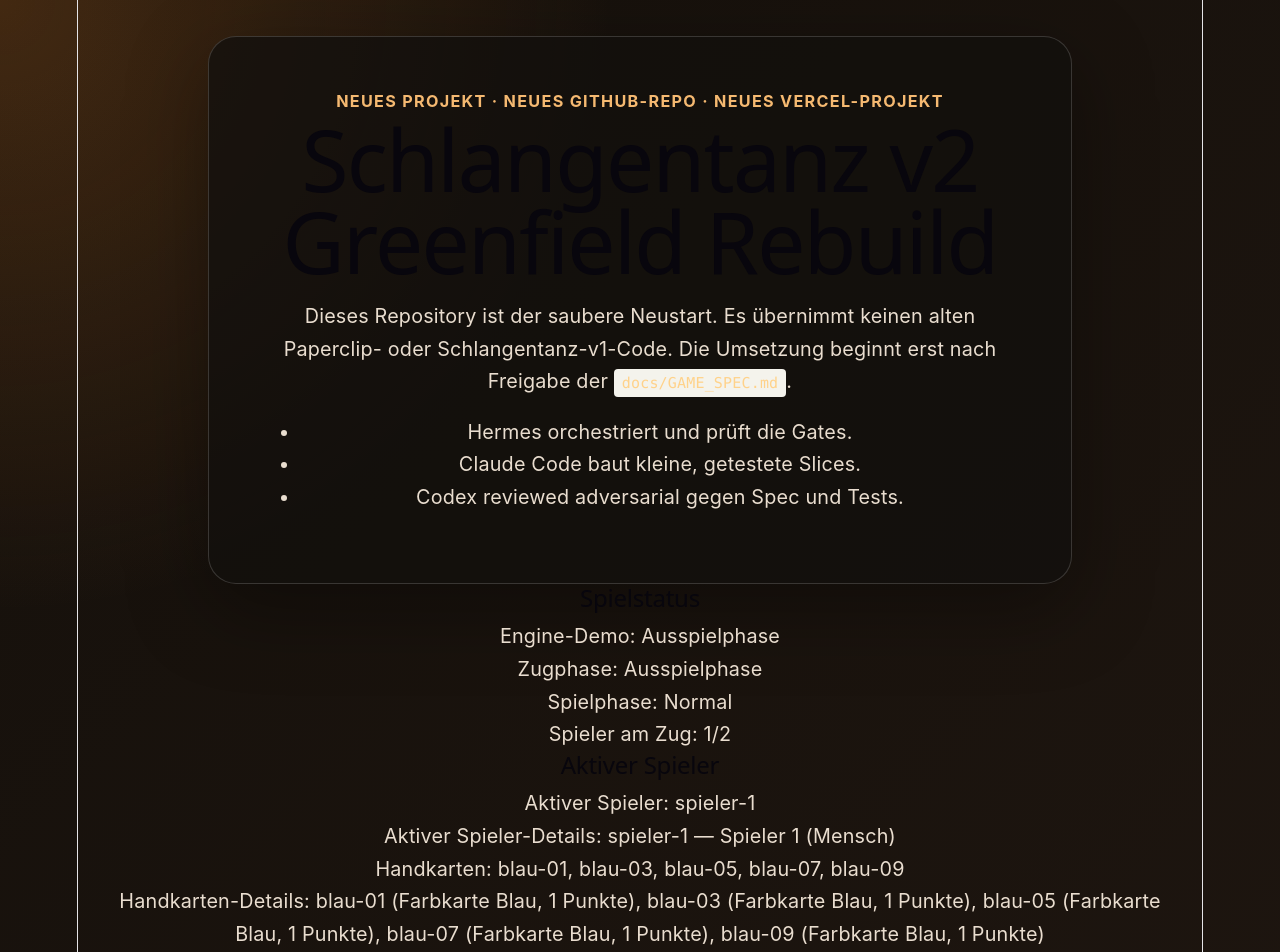
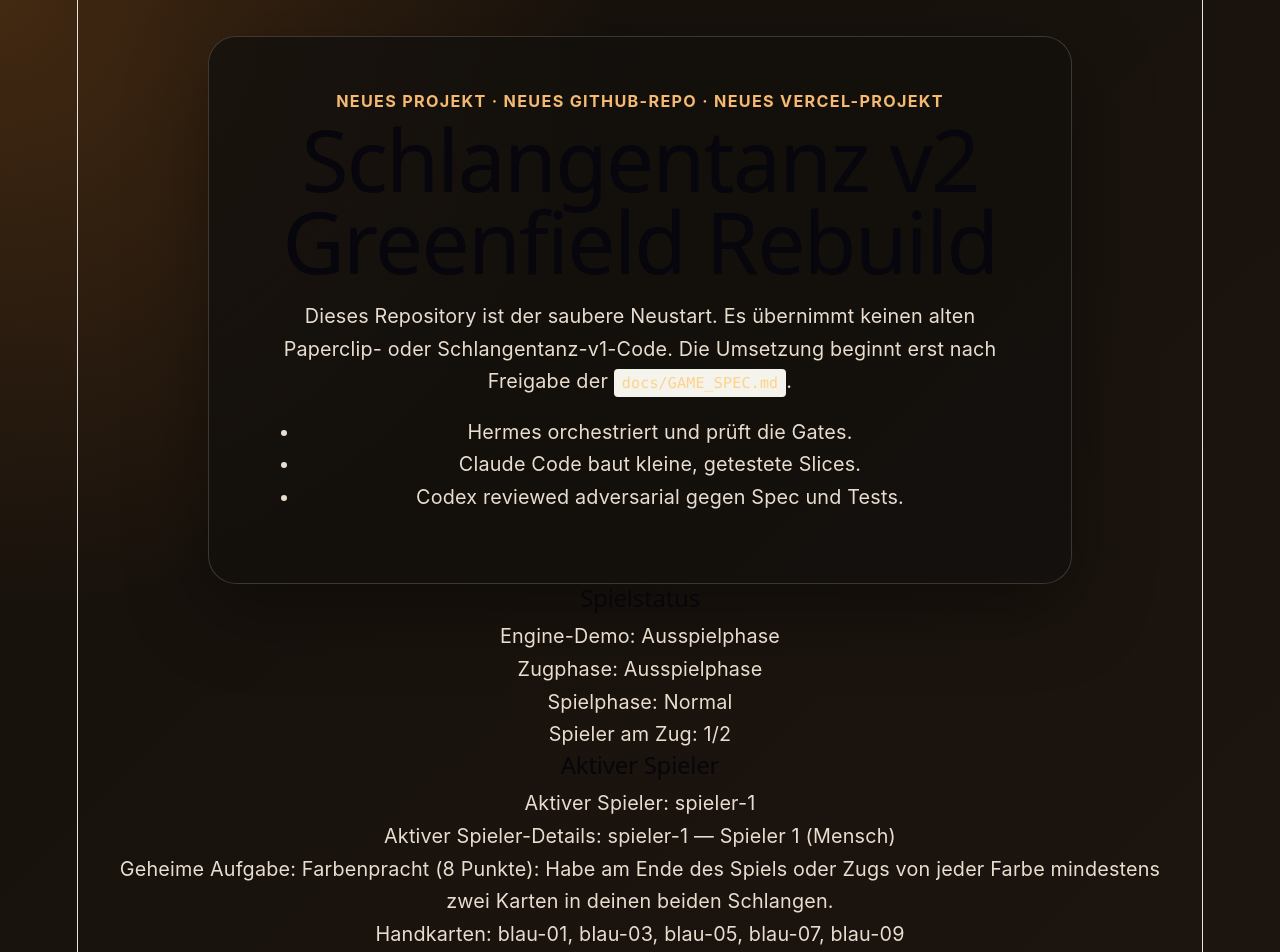
Before and after one commit to hanno79/schlangentanz-v2, a React (Vite) app: page / in a window 1280 px wide. Shown: the top 952 px of the page. Built offline with nearby package versions, Linux system fonts and the light colour scheme.

Commit message:
feat(r50): Geheime Aufgabe anzeigen

```diff
--- a/src/App.tsx
+++ b/src/App.tsx
@@ -12,12 +12,16 @@
   berechneSpielzustandGesamtwertung,
   berechneGewinner,
 } from './engine'
-import type { SpielAktion, Spielzustand } from './engine'
+import type { AufgabenkarteInfo, SpielAktion, Spielzustand } from './engine'
 
 const defaultZustand = starteAusspielphase(erstelleSpielzustand(2, () => 0.999999))
 
 function kartenIds(karten: { id: string }[]): string {
   return karten.map(k => k.id).join(', ')
+}
+
+function aufgabeLabel(a: AufgabenkarteInfo): string {
+  return `${a.name} (${a.punkte} Punkte): ${a.bedingung}`
 }
 
 function aktionsLabel(aktion: SpielAktion): string {
@@ -88,6 +92,11 @@
           <h2>Aktiver Spieler</h2>
           <p>Aktiver Spieler: {aktiverSpieler.id}</p>
           <p>Aktiver Spieler-Details: {aktiverSpieler.id} — {aktiverSpieler.name} ({aktiverSpieler.steuerung})</p>
+          <p>
+            {aktiverSpieler.geheimeAufgabe
+              ? `Geheime Aufgabe: ${aufgabeLabel(aktiverSpieler.geheimeAufgabe)}`
+              : 'Geheime Aufgabe: keine'}
+          </p>
           {aktiverSpieler.schlangen.map(schlange => (
             <p key={schlange.id}>
               Schlange {schlange.id}: {kartenIds(schlange.karten)}
@@ -158,7 +167,7 @@
           <p>
             Offene Aufgaben-Details:{' '}
             {zustand.offeneAufgaben.length > 0
-              ? zustand.offeneAufgaben.map(a => `${a.name} (${a.punkte} Punkte): ${a.bedingung}`).join('; ')
+              ? zustand.offeneAufgaben.map(aufgabeLabel).join('; ')
               : 'keine'}
           </p>
         </section>
```
Also changed, not shown: 1 other file (tests, documents, lock files or other folders).
